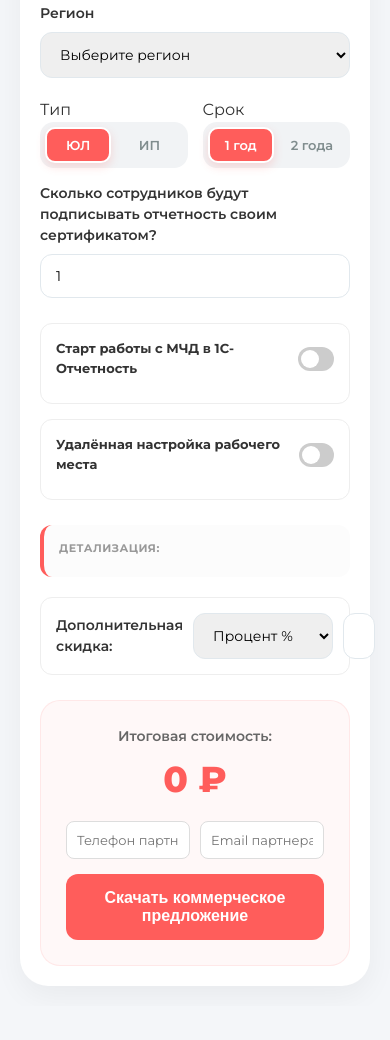
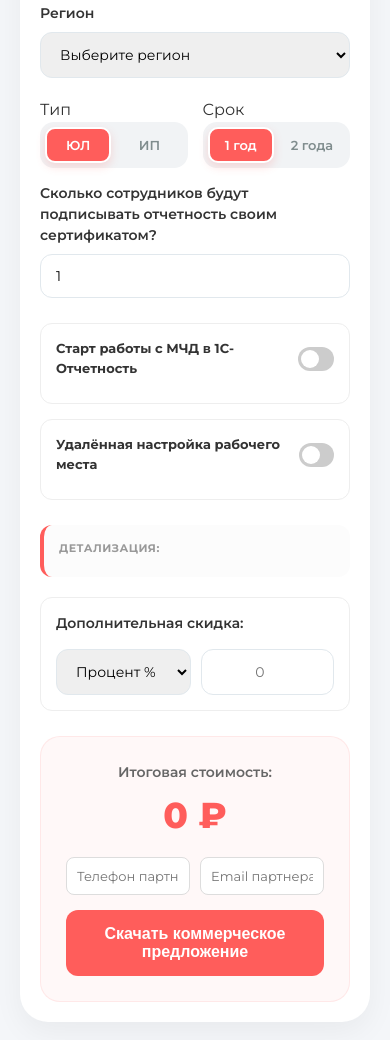
Before and after one commit to Stonkix/Tariff-Calculator, a plain HTML site: page index.html in a window 390 px wide. Shown: the part 335-1375 px from the top of the page. Before the commit the page ends 1341 px from the top, so only its background shows below. Drawn offline with Linux system fonts and the light colour scheme.

Commit message:
fixing inline for employee count and add adaptive for discount row

```diff
--- a/index.html
+++ b/index.html
@@ -43,14 +43,19 @@
             <div id="details-content" style="font-size: 14px; white-space: pre-line; color: #444; line-height: 1.6;">Введите данные для расчета...</div>
         </div>
 
-        <div style="margin-top: 20px; padding: 15px; background: #fff; border: 1px solid #eee; border-radius: 12px; display: flex; align-items: center; justify-content: space-between;">
-            <label style="font-weight: 600; font-size: 14px; margin-right: 10px;">Дополнительная скидка:</label>
-            <div style="display: flex; gap: 10px; flex: 1; max-width: 320px;">
-                <select id="manual-disc-type" style="width: 140px;">
+        <div class="manual-discount-row">
+            <label style="font-weight: 600; font-size: 14px;">Дополнительная скидка:</label>
+            <div class="inputs-group">
+                <select id="manual-disc-type" style="width: 135px; flex-shrink: 0;">
                     <option value="percent">Процент %</option>
                     <option value="rub">Рубли ₽</option>
                 </select>
-                <input type="number" id="manual-disc-val" placeholder="0" min="0" style="flex: 1; text-align: center;">
+                <input type="number"
+                    id="manual-disc-val"
+                    placeholder="0"
+                    min="0"
+                    style="text-align: center; min-width: 0;"
+                    onkeydown="if(['-', 'e', 'E', ',', '.'].includes(event.key)) event.preventDefault();">
             </div>
         </div>
 
@@ -130,7 +135,9 @@
     </div>
     <div class="form-row" style="margin-top:15px;">
         <label>Сколько сотрудников будут подписывать отчетность своим сертификатом?</label>
-        <input type="number" id="solo-employees" min="1">
+        <input type="number" id="solo-employees" min="0" placeholder="1"
+            onkeydown="if(['-', 'e', 'E', ',', '.'].includes(event.key)) event.preventDefault();"
+            oninput="window.updateSoloEmployees(this.value)">
     </div>
 </template>
 
--- a/script.js
+++ b/script.js
@@ -413,15 +413,21 @@ function calculate() {
         if (t) {
             const isTwo = STATE.solo.duration === '2';
             const isUL = STATE.solo.ownership === 'ul';
+
+            // Выбираем правильную колонку из конфига
             const mainPriceKey = isUL ? (isTwo ? 'ul_2year' : 'ul_base') : (isTwo ? 'ip_2year' : 'ip_base');
             const price = getPrice(t, mainPriceKey);
 
             total += price;
             logs.push(`Лицензия ${isUL ? 'ЮЛ' : 'ИП'}, ${t.Регион}, ${isTwo ? '2 года' : '1 год'} | ${formatPrice(price)}`);
 
+            // --- ОБРАБОТКА СОТРУДНИКОВ ---
+            // Если в поле пусто ("") или 0, считаем что сотрудник 1 (базовый тариф)
+            const empCount = (STATE.solo.employees === "" || STATE.solo.employees === 0) ? 1 : STATE.solo.employees;
+
             let multiKey = null;
-            if (STATE.solo.employees >= 2 && STATE.solo.employees <= 9) multiKey = 'multi_small';
-            else if (STATE.solo.employees >= 10) multiKey = 'multi_large';
+            if (empCount >= 2 && empCount <= 9) multiKey = 'multi_small';
+            else if (empCount >= 10) multiKey = 'multi_large';
 
             if (multiKey) {
                 const pMulti = getPrice(t, multiKey);
@@ -662,7 +668,18 @@ if (pdfBtn) {
 /**
  * 7. ФУНКЦИИ ОБНОВЛЕНИЯ (Window Scope)
  */
-window.updateSolo = (f, v) => { STATE.solo[f] = f === 'employees' ? parseInt(v)||1 : v; render(); };
+window.updateSolo = (f, v) => {
+    if (f === 'employees') {
+        // Разрешаем пустую строку в STATE, чтобы можно было всё стереть
+        STATE.solo.employees = v === "" ? "" : Math.max(0, parseInt(v) || 0);
+        // Не вызываем render() целиком, чтобы не перерисовывать всё поле и не терять фокус (курсор)
+        calculate();
+    } else {
+        STATE.solo[f] = v;
+        render(); // Для смены региона или типа ЮЛ/ИП перерисовка нужна
+    }
+};
+
 window.addFastRow = () => { STATE.fastRows.push({id:Date.now(), region:'', ulCount:1, ipCount:0}); render(); };
 window.updateFast = (id, f, v) => { const r = STATE.fastRows.find(x=>x.id==id); if(r) r[f] = f.includes('Count') ? (parseInt(v)||0) : v; calculate(); };
 window.removeFast = (id) => { if(STATE.fastRows.length > 1) { STATE.fastRows = STATE.fastRows.filter(x=>x.id!=id); render(); } };
--- a/style.css
+++ b/style.css
@@ -101,7 +101,7 @@ input:focus { border-color: var(--brand); }
 
 /* Настройка шрифта для предупреждения (минимум 3 орг) */
 .price-warning {
-  font-size: 22px !important;
+  font-size: 18px !important;
   color: #999;
 }
 
@@ -242,3 +242,40 @@ input:checked + .slider:before {
     from { opacity: 0; transform: translateY(-5px); }
     to { opacity: 1; transform: translateY(0); }
 }
+
+/* Специальный класс для блока ручной скидки */
+.manual-discount-row {
+  display: flex;
+  align-items: center;
+  justify-content: space-between;
+  margin-top: 20px;
+  padding: 15px;
+  background: #fff;
+  border: 1px solid #eee;
+  border-radius: 12px;
+  gap: 15px;
+}
+
+.manual-discount-row .inputs-group {
+  display: flex;
+  gap: 10px;
+  flex: 1;
+  max-width: 320px;
+}
+
+/* Адаптация для маленьких экранов */
+@media (max-width: 500px) {
+  .manual-discount-row {
+    flex-direction: column; /* Стек: заголовок сверху, поля снизу */
+    align-items: stretch;
+  }
+
+  .manual-discount-row .inputs-group {
+    max-width: none;
+    width: 100%;
+  }
+
+  .manual-discount-row label {
+    margin-bottom: 0;
+  }
+}
```
